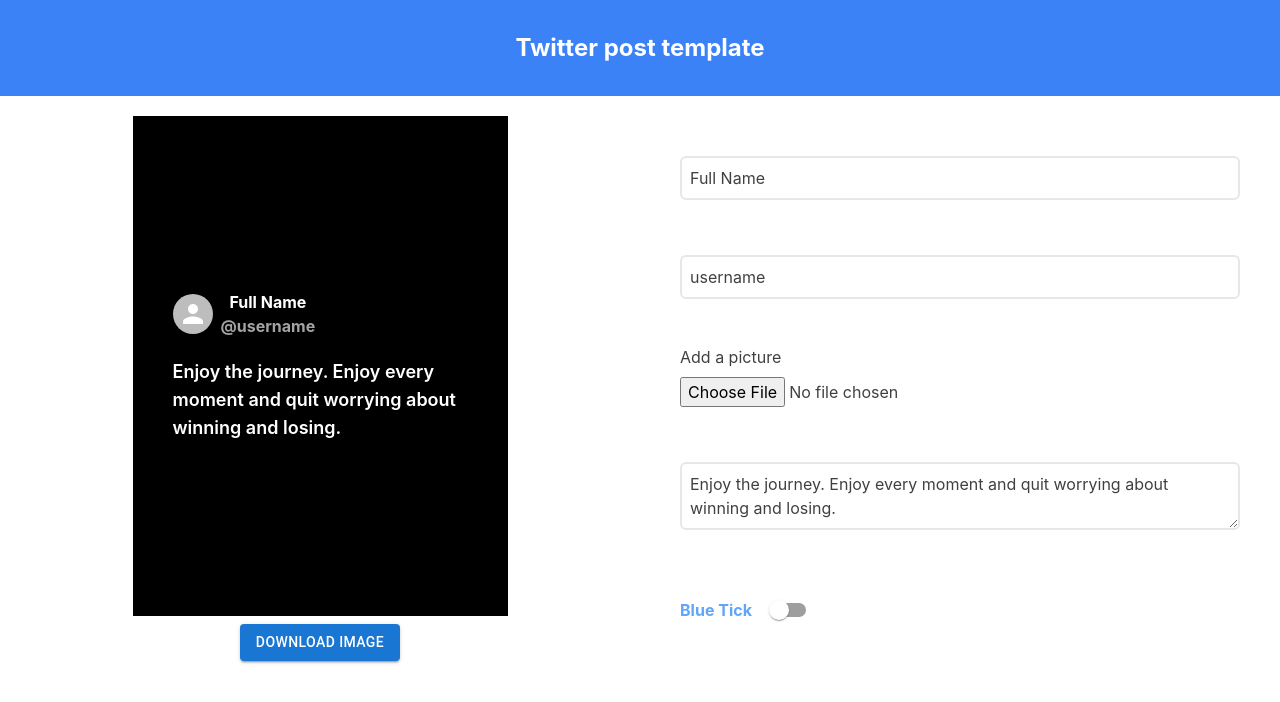
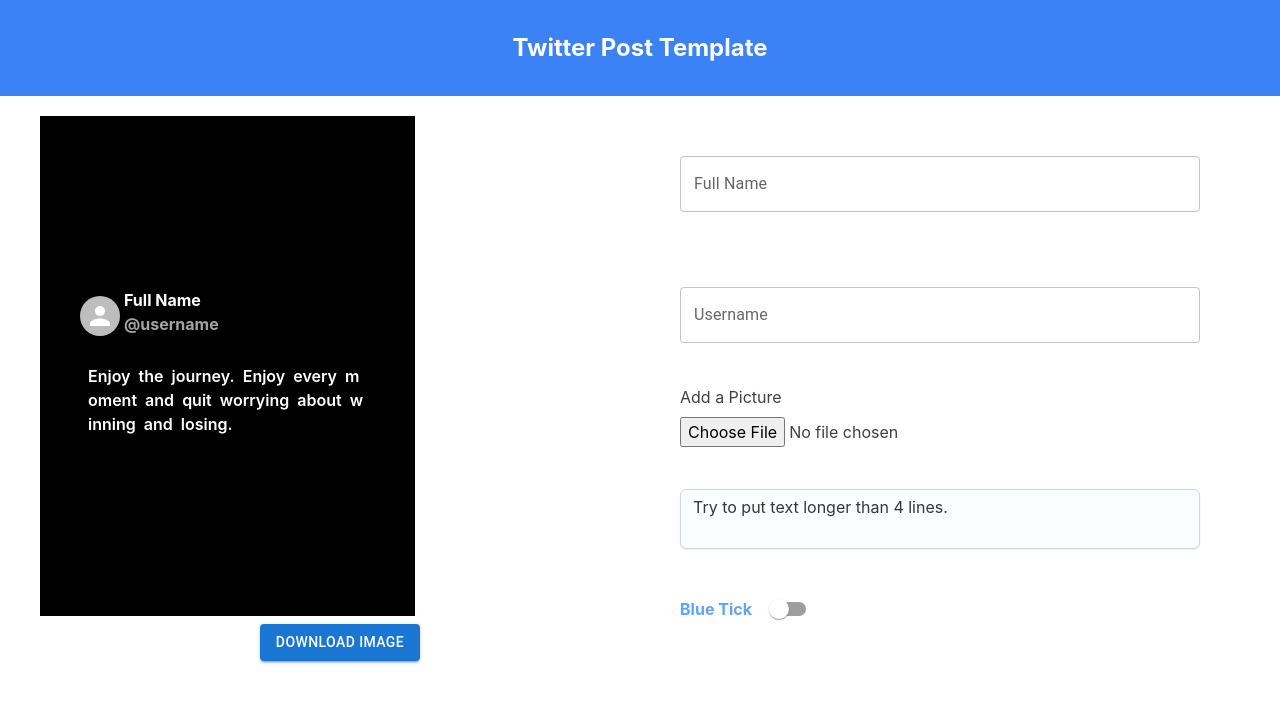
Before and after one commit to OmPrakashMallik2/social-media-post-templates, a React (Create React App) app: page /twitter in a window 1280 px wide. Shown: the top 702 px of the page. Built offline with nearby package versions, Linux system fonts and the light colour scheme.

Commit message:
stuck at styling

```diff
--- a/package.json
+++ b/package.json
@@ -6,6 +6,7 @@
     "@emotion/react": "^11.11.4",
     "@emotion/styled": "^11.11.5",
     "@mui/icons-material": "^5.15.15",
+    "@mui/joy": "^5.0.0-beta.32",
     "@mui/material": "^5.15.15",
     "@testing-library/jest-dom": "^5.17.0",
     "@testing-library/react": "^13.4.0",
--- a/src/Components/Twitter.jsx
+++ b/src/Components/Twitter.jsx
@@ -1,40 +1,42 @@
-import React, { useState } from 'react'
-import { Avatar, Button, Switch } from '@mui/material'
+import React, { useState } from 'react';
+import { Avatar, Button, Switch, TextField } from '@mui/material';
 import VerifiedIcon from '@mui/icons-material/Verified';
-import html2canva from 'html2canvas';
+import html2canvas from 'html2canvas';
+import { Textarea } from '@mui/joy';
 
 function Twitter() {
-
   const [blueTick, setBlueTick] = useState(false);
   const [fullName, setFullName] = useState('Full Name');
   const [username, setUsername] = useState('username');
   const [image, setImage] = useState(null);
-  const [caption, setCaption] = useState('Enjoy the journey. Enjoy every moment and quit worrying about winning and losing.');
+  const [caption, setCaption] = useState(
+    'Enjoy the journey. Enjoy every moment and quit worrying about winning and losing.'
+  );
 
   const handleDownloadImage = () => {
     const content = document.getElementById('print');
-    html2canva(content).then((canvas) => {
-      const dataURL = canvas.toDataURL('image/jpg')
+    html2canvas(content).then((canvas) => {
+      const dataURL = canvas.toDataURL('image/jpg');
 
       const link = document.createElement('a');
       link.download = 'post.jpg';
       link.href = dataURL;
 
       link.click();
-    })
-  }
+    });
+  };
 
   const handleChange = () => {
-    setBlueTick(!blueTick)
-  }
+    setBlueTick(!blueTick);
+  };
 
   const handleChangeName = (event) => {
     setFullName(event.target.value);
-  }
+  };
 
   const handleChangeusername = (event) => {
     setUsername(event.target.value);
-  }
+  };
 
   const handleChangeImage = (event) => {
     const file = event.target.files[0];
@@ -47,103 +49,82 @@
     }
   };
 
-
   const handleChangeCaption = (event) => {
-    const newValue = event.target.value.replace(/ {2,}/g, '  ').replace(/\n\n+/g, '\n\n');
+    const newValue = event.target.value;
     setCaption(newValue);
-  }
-  const handleKeyDown = (event) => {
-    // Check if the pressed key is Enter
-    if (event.key === 'Enter') {
-      // Prevent the default behavior of adding a new line in the textarea
-      event.preventDefault();
-      // Insert a newline character at the current cursor position
-      const textarea = event.target;
-      const start = textarea.selectionStart;
-      const end = textarea.selectionEnd;
-      setCaption(textarea.value.substring(0, start) + '\n' + textarea.value.substring(end));
-      // Move the cursor to the position after the inserted newline
-      textarea.selectionStart = textarea.selectionEnd = start + 1;
-    }
-  }
-
+  };
 
   return (
     <div>
       <div>
-        <h1 className='bg-blue-500 font-bold text-xl lg:text-2xl text-center text-white py-5 lg:p-8'>Twitter post template</h1>
+        <h1 className='bg-blue-500 font-bold text-xl lg:text-2xl text-center text-white py-5 lg:p-8'>
+          Twitter Post Template
+        </h1>
       </div>
 
-      <div className='flex flex-col lg:flex-row justify-between py-5'>
-
-        <div className='lg:w-1/2 flex flex-col items-center'>
+      <div className='flex flex-col lg:flex-row justify-between py-5 px-5 lg:px-10'>
+        <div className='lg:w-1/2 flex flex-col '>
 
           <div id='print' className='w-[300px] lg:w-[375px] h-[400px] lg:h-[500px] bg-black text-white flex flex-col justify-center p-10 gap-5'>
-            <div className='flex justify-start items-center gap-2'>
-              <Avatar alt="Remy Sharp" src={image} />
-              <div className=''>
-                <div className='flex justify-center items-center'>
-                  <p className='font-bold'>{fullName}</p>
-                  {blueTick && < VerifiedIcon fontSize="small" className='text-blue-400' />}
-                </div>
+
+            <div className='flex justify-start'>
+              <div className='flex items-end '>
+                <Avatar alt='Remy Sharp' src={image} />
+              </div>
+              <div className='flex flex-col justify-start ml-1 rounded-md'>
+                <p className='font-bold text-white'>{fullName}</p>
                 <p className='text-neutral-400 font-bold'>@{username}</p>
               </div>
+              <div className='ml-1 flex items-center '>
+                {blueTick && <VerifiedIcon fontSize='small' className='text-blue-400' />}
+              </div>
             </div>
-            <div className=''>
-              {/* <div className="text-left text-lg font-semibold" dangerouslySetInnerHTML={{ __html: caption.replace(/ /g, '&nbsp;&nbsp;').replace(/\n/g, '<br>') }} /> */}
 
-              <p className='text-left text-lg font-semibold'>{caption}</p>
+
+            <div className='p-2 rounded-md'>
+              <p
+                className='text-left font-semibold'
+                style={{ wordWrap: 'break-word' }}
+                dangerouslySetInnerHTML={{ __html: caption.replace(/ /g, '&nbsp;&nbsp;').replace(/\n/g, '<br>') }}
+              />
             </div>
           </div>
+
           <div className='flex justify-center p-2'>
-            <Button className='flex justify-center items-center' variant="contained" onClick={handleDownloadImage}>
+            <Button variant='contained' onClick={handleDownloadImage}>
               Download Image
             </Button>
           </div>
-
         </div>
 
+        <div className='text-neutral-700 lg:w-1/2 p-5 lg:p-10 flex flex-col justify-between'>
+          <TextField onChange={handleChangeName} id='outlined-basic' label='Full Name' variant='outlined' />
+          <br />
+          <TextField onChange={handleChangeusername} id='outlined-basic' label='Username' variant='outlined' />
 
-        <div class=' text-neutral-700 lg:w-1/2 p-5 lg:p-10 flex flex-col justify-between'>
-
-          <div>
-            <input class="border-2 rounded-md p-2 w-full" onChange={handleChangeName} value={fullName} type='text' placeholder='Name' />
+          <div className='mt-4'>
+            <p>Add a Picture</p>
+            <input className='mt-2' onChange={handleChangeImage} type='file' placeholder='Profile picture' />
           </div>
 
-          <div>
-            <input class="border-2 rounded-md p-2 w-full mt-2" onChange={handleChangeusername} value={username} type='text' placeholder='Username' />
-          </div>
-
-          <div>
-            <p>Add a picture</p>
-            <input class="mt-2" onChange={handleChangeImage} type='file' placeholder='Profile picture' />
-          </div>
-
-          <div>
-            <textarea
-              class="border-2 rounded-md p-2 w-full mt-2"
+          <div className='mt-4'>
+            <Textarea
+              placeholder='Type in here…'
+              defaultValue='Try to put text longer than 4 lines.'
+              minRows={2}
+              maxRows={4}
               onChange={handleChangeCaption}
-              value={caption}
-              placeholder='Content'
-              onKeyDown={handleKeyDown}
             />
           </div>
 
-          <div class='flex items-center mt-2'>
-            <p class='font-bold mr-2 text-blue-400'>Blue Tick</p>
-            <Switch
-              label="iOS style"
-              onChange={handleChange}
-              inputProps={{ 'aria-label': 'controlled' }}
-            />
+          <div className='flex items-center mt-4'>
+            <p className='font-bold mr-2 text-blue-400'>Blue Tick</p>
+            <Switch label='iOS style' onChange={handleChange} inputProps={{ 'aria-label': 'controlled' }} />
           </div>
-
         </div>
-
-
       </div>
     </div>
-  )
+  );
 }
 
-export default Twitter
+export default Twitter;
```
Also changed, not shown: 1 other file (tests, documents, lock files or other folders).
